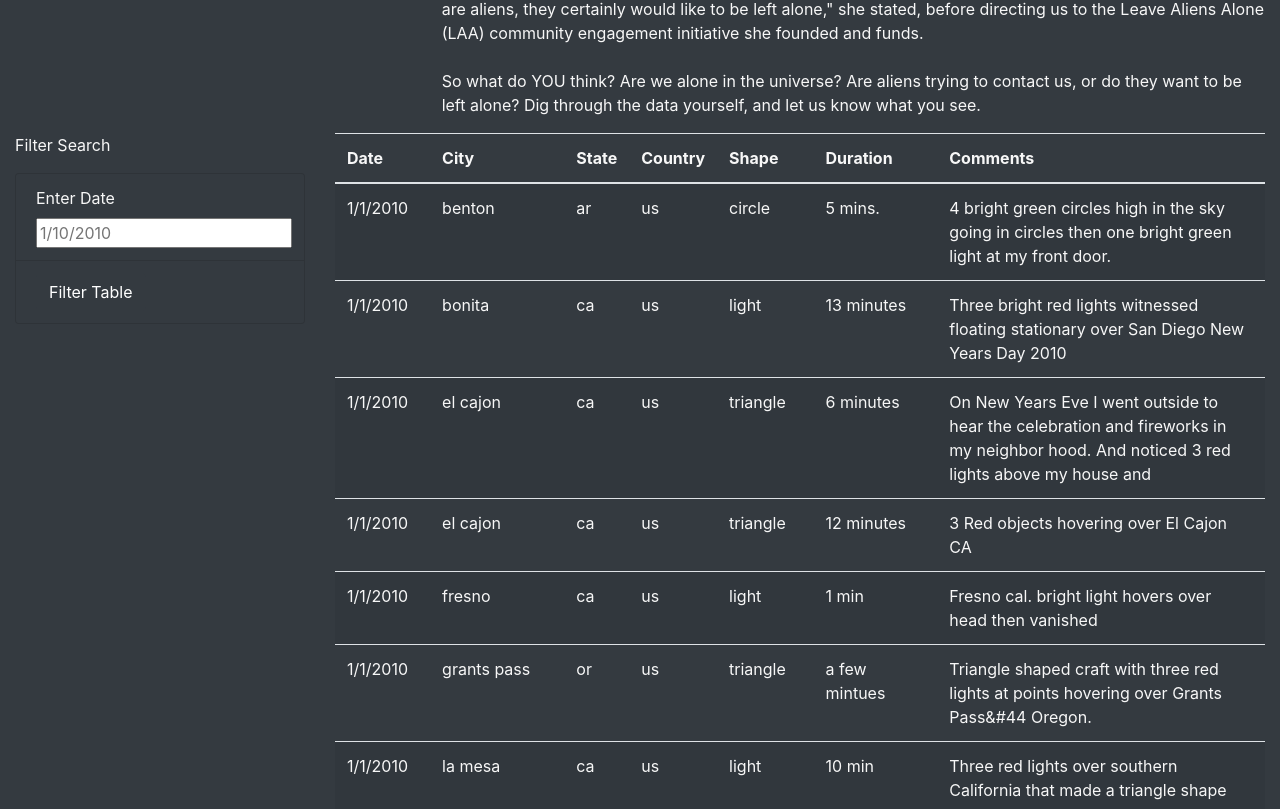
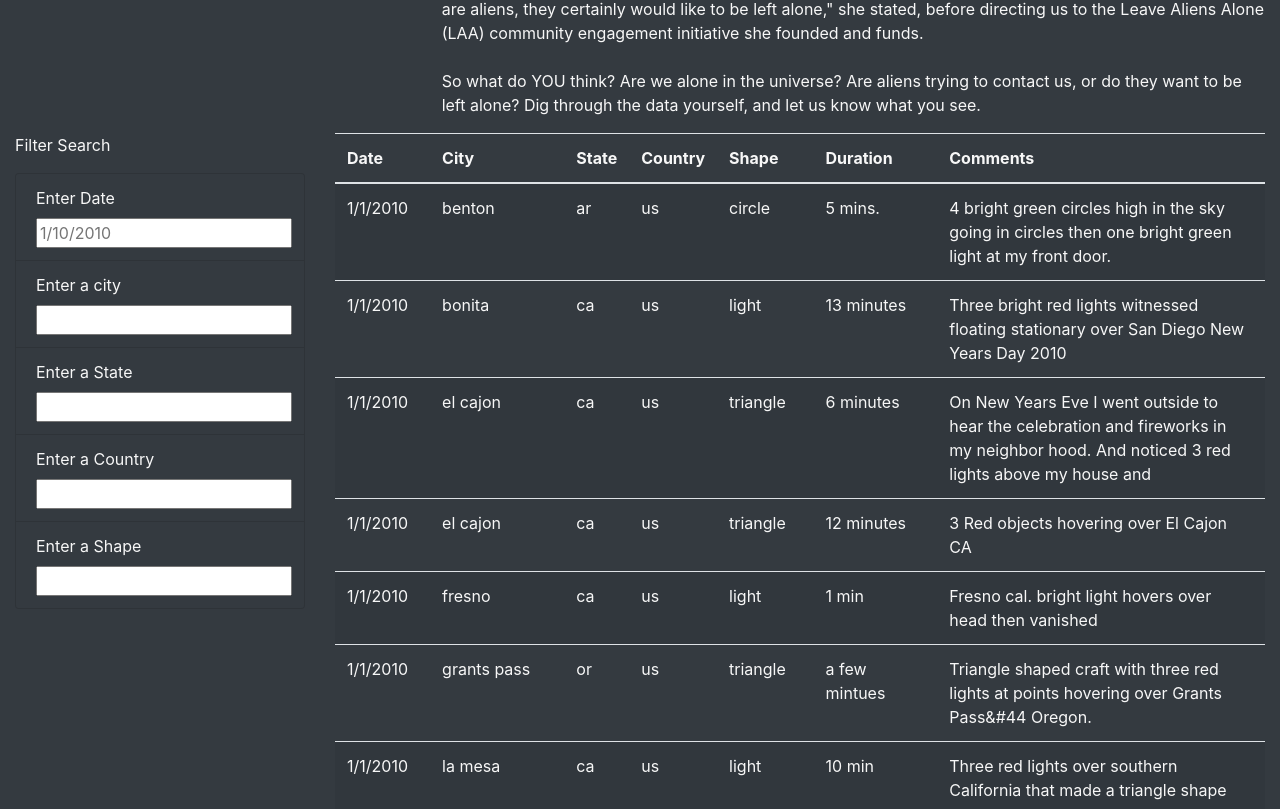
Before and after one commit to 17keerti/UFOs, a plain HTML site: page index.html in a window 1280 px wide. Shown: the part 606-1415 px from the top of the page. Drawn offline with nearby package versions, Linux system fonts and the light colour scheme.

Commit message:
update html to create new search filters

```diff
--- a/index.html
+++ b/index.html
@@ -57,10 +57,26 @@
               <label for="date">Enter Date</label>
               <input type="text" placeholder="1/10/2010" id="datetime" />
             </li>
-            <li class="list-group-item bg-dark">
+            <!-- <li class="list-group-item bg-dark">
               <button id="filter-btn" type="button" class="btn btn-dark">
                 Filter Table
               </button>
+            </li> -->
+            <li class="list-group-item bg-dark">
+              <label for="date">Enter a city</label></br>
+              <input type="text" id="city" />
+            </li>
+            <li class="list-group-item bg-dark">
+              <label for="date">Enter a State</label></br>
+              <input type="text" id="state" />
+            </li>
+            <li class="list-group-item bg-dark">
+              <label for="date">Enter a Country</label></br>
+              <input type="text" id="country" />
+            </li>
+            <li class="list-group-item bg-dark">
+              <label for="date">Enter a Shape</label></br>
+              <input type="text" id="shape" />
             </li>
           </ul>
         </form>
```
